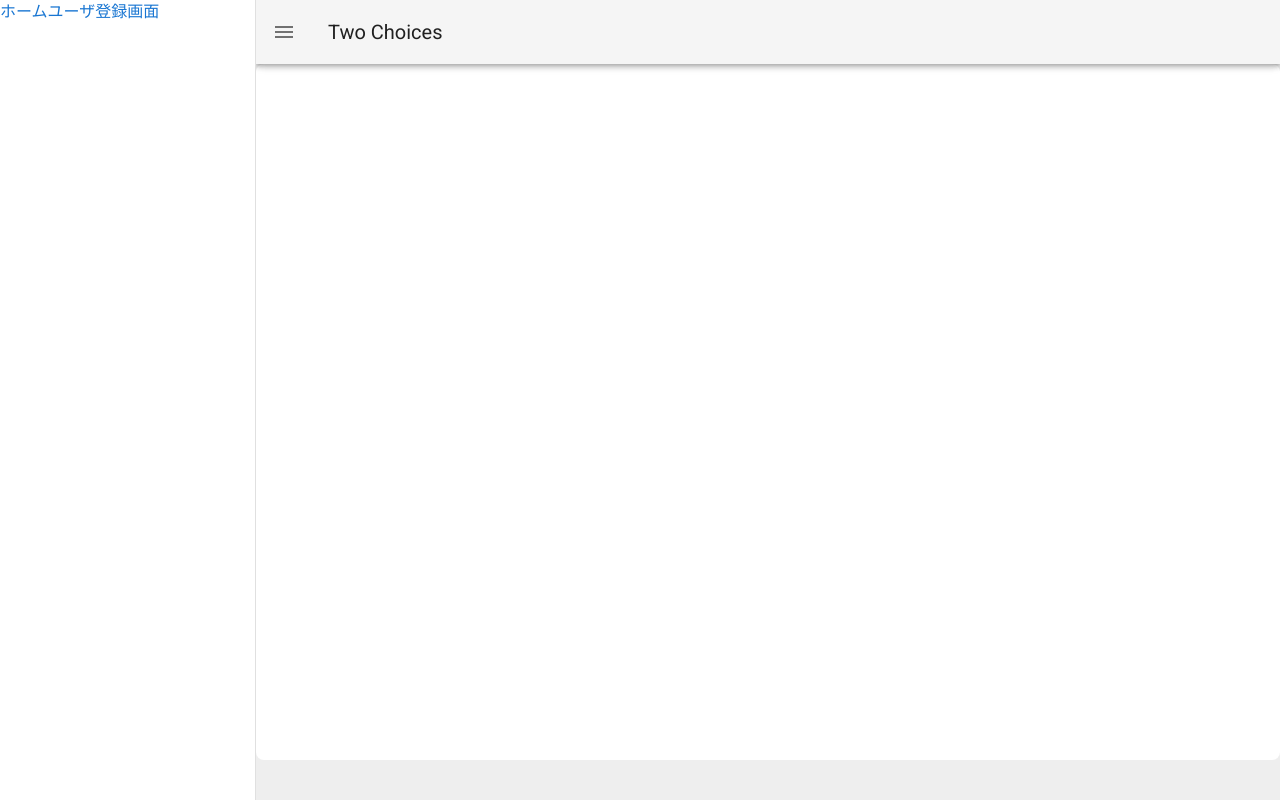
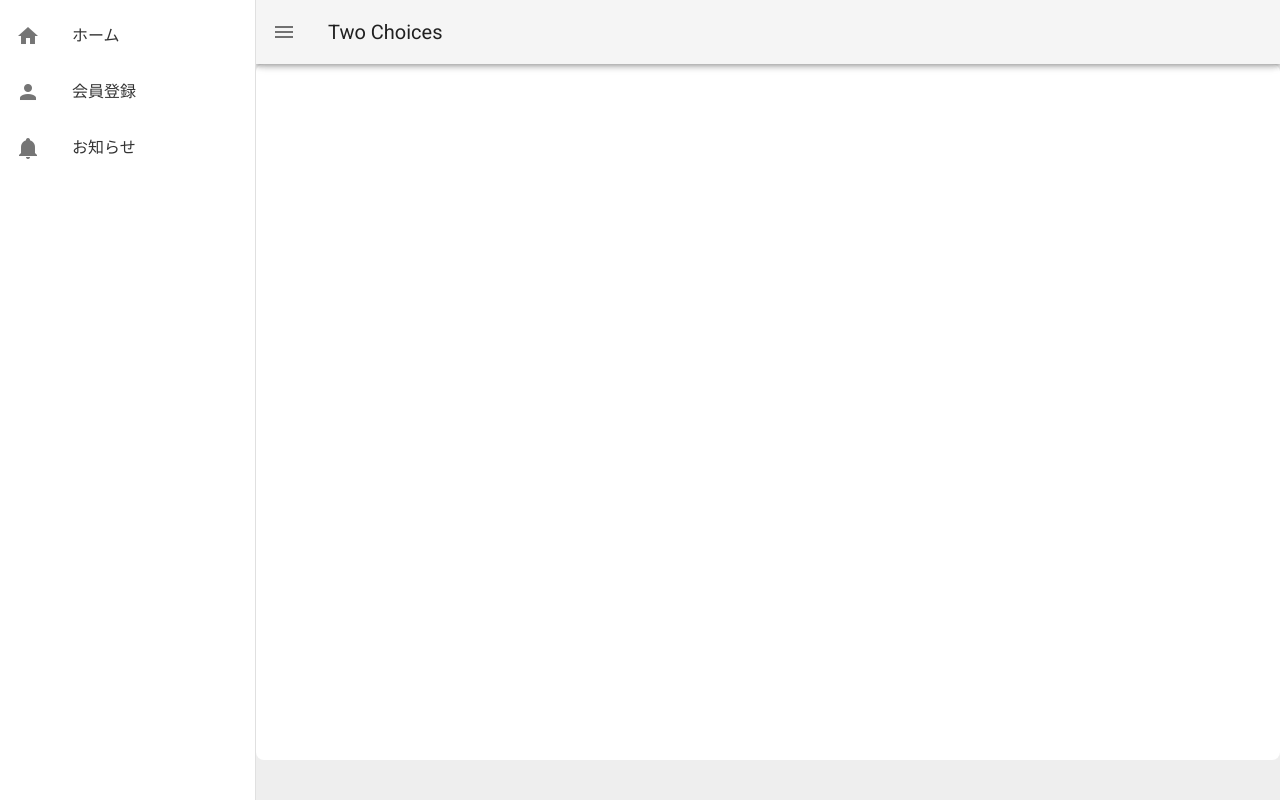
Before and after one commit to uchinomaru7482/two_choices, a Nuxt app in the folder two_choices_client/: page / in a window 1280 px wide. Built offline with nearby package versions, Linux system fonts and the light colour scheme.

Commit message:
サイドバースタイル調整

```diff
--- a/two_choices_client/assets/scss/common.scss
+++ b/two_choices_client/assets/scss/common.scss
@@ -1,3 +1,14 @@
+// サイドバー
+
+.link {
+  color: #333 !important;
+  display: flex;
+}
+
+.link:hover {
+  text-decoration: none;
+}
+
 // デフォルトページ
 
 .main-field {
@@ -119,3 +130,5 @@
     }
   }
 }
+
+// 会員登録ページ
--- a/two_choices_client/layouts/default.vue
+++ b/two_choices_client/layouts/default.vue
@@ -4,8 +4,23 @@
       v-model="drawer"
       app
     >
-      <nuxt-link to="/">ホーム</nuxt-link>
-      <nuxt-link to="/auth/registration/">ユーザ登録画面</nuxt-link>
+      <v-list>
+        <v-list-item
+          v-for="[icon, text, link] in links"
+          :key="icon"
+          link
+        >
+          <nuxt-link :to="link" class="link">
+            <v-list-item-icon>
+              <v-icon>{{ icon }}</v-icon>
+            </v-list-item-icon>
+
+            <v-list-item-content>
+              <v-list-item-title>{{ text }}</v-list-item-title>
+            </v-list-item-content>
+          </nuxt-link>
+        </v-list-item>
+      </v-list>
     </v-navigation-drawer>
 
     <v-app-bar app>
@@ -28,6 +43,13 @@
 
 <script>
   export default {
-    data: () => ({ drawer: null }),
+    data: () => ({
+      drawer: null,
+      links: [
+        ['mdi-home', 'ホーム', '/'],
+        ['mdi-account', '会員登録', '/auth/registration/'],
+        ['mdi-bell', 'お知らせ', '/notification/list'],
+      ],
+    }),
   }
 </script>
```
